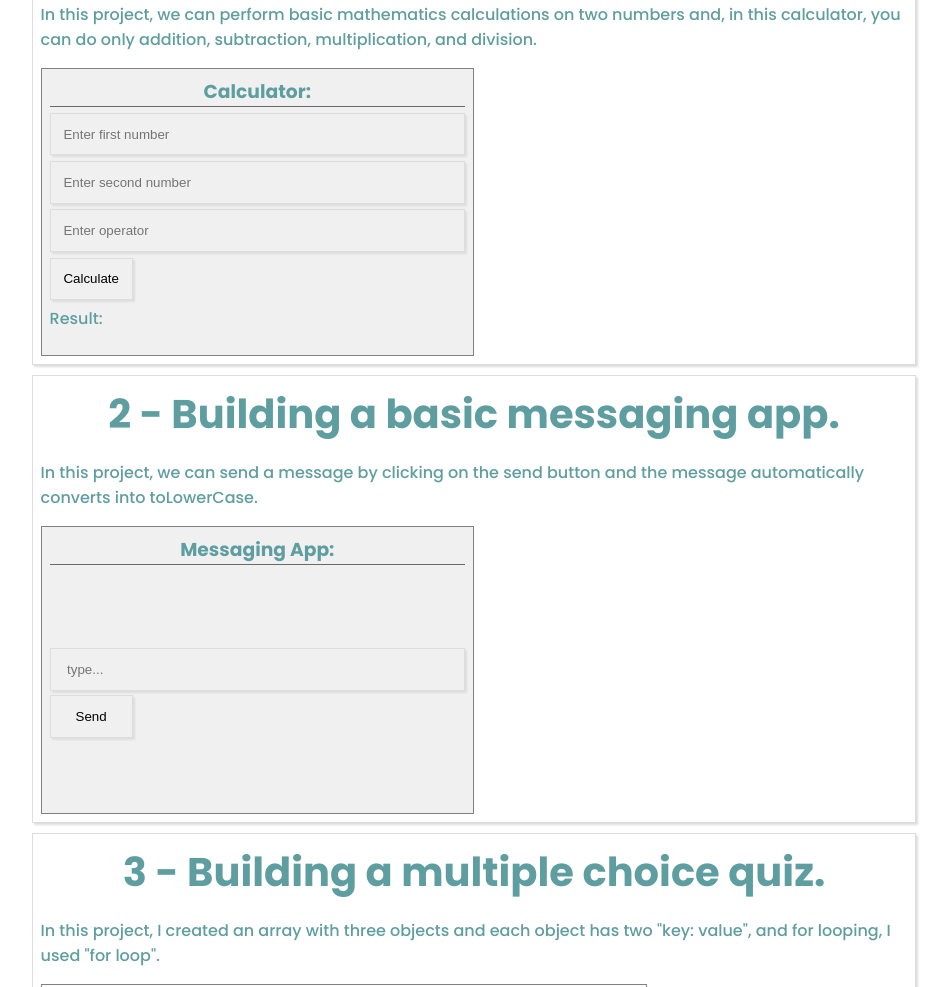
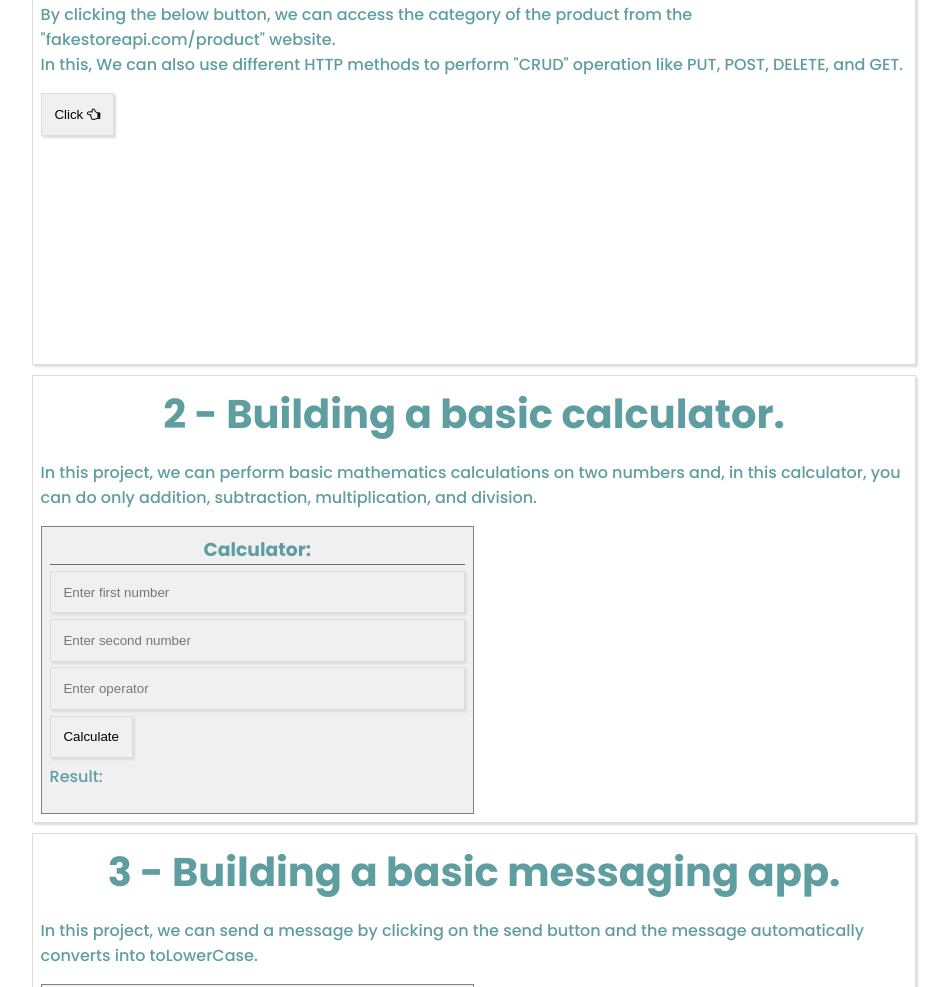
Before and after one commit to rohityv/Dev-Rohit, a plain HTML site: page JsProjects.html in a window 1280 px wide. Shown: the part 619-1606 px from the top of the page, without its empty margins (166-1115 px from the left). Drawn offline with Linux system fonts and the light colour scheme.

Commit message:
Update JsProjects.html

```diff
--- a/JsProjects.html
+++ b/JsProjects.html
@@ -52,9 +52,26 @@
         <h1>JavaScript - Projects</h1>
       </section>
       <section class = "project-sections">
+
+
+        <div class = "project-section">
+            <h2>1 - Fetch Api</h2>
+            <p>By clicking the below button,  we can access the category of the product from the "fakestoreapi.com/product" website.<br>
+               In this, We can also use different HTTP methods to perform "CRUD" operation like PUT, POST, DELETE, and GET.
+              </p>
+            <div class="fetchApiBtn">
+              <button type="button" name="button">Click <i class = "fa fa-hand-o-left"></i></button>
+            </div>
+            <p id= "apiResult"></p>
+        </div>
+
+
+
+
+
           <div class="project-section">
             <div>
-                <h2>1 - Building a basic calculator.</h2>
+                <h2>2 - Building a basic calculator.</h2>
                 <p>In this project, we can perform basic mathematics calculations on two numbers and,
                     in this calculator, you can do only addition, subtraction, multiplication, and division.</p>
              </div>
@@ -67,9 +84,12 @@
                 <p id= "mathresult">Result: </p>
              </div>
           </div>
+
+
+
           <div class="project-section">
             <div>
-                <h2>2 - Building a basic messaging app.</h2>
+                <h2>3 - Building a basic messaging app.</h2>
                 <p>In this project, we can send a message by clicking on the send button and the message automatically converts into toLowerCase.</p>
             </div>
             <div class = "message-box">
@@ -79,17 +99,25 @@
                 <button id = "sendmessage" type="button" onclick="sendmessageFunc()" >Send</button>
             </div>
           </div>
+
+
+
+
           <div class="project-section">
               <div>
-                  <h2>3 - Building a multiple choice quiz.</h2>
+                  <h2>4 - Building a multiple choice quiz.</h2>
                   <p>In this project, I created an array with three objects and each object has two "key: value", and for looping, I used "for loop".</p>
               </div>
               <div class = "multiple-quiz">
                   <img src="Images/MCQuiz.png" alt="Loading..">
               </div>
           </div>
+
+
+
+
         <div class = "project-section">
-            <h2>4 - Next project</h2>
+            <h2>5 - Next project</h2>
         </div>
     </section>
 </main>
```
